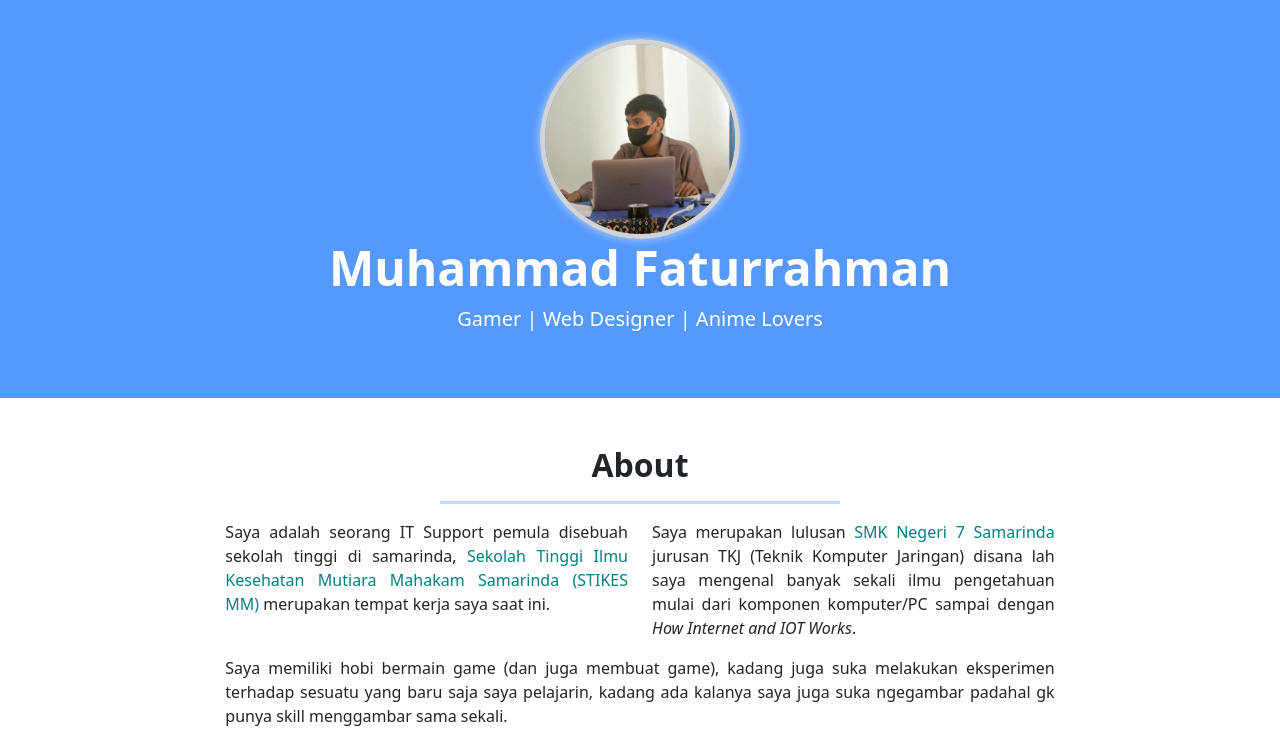
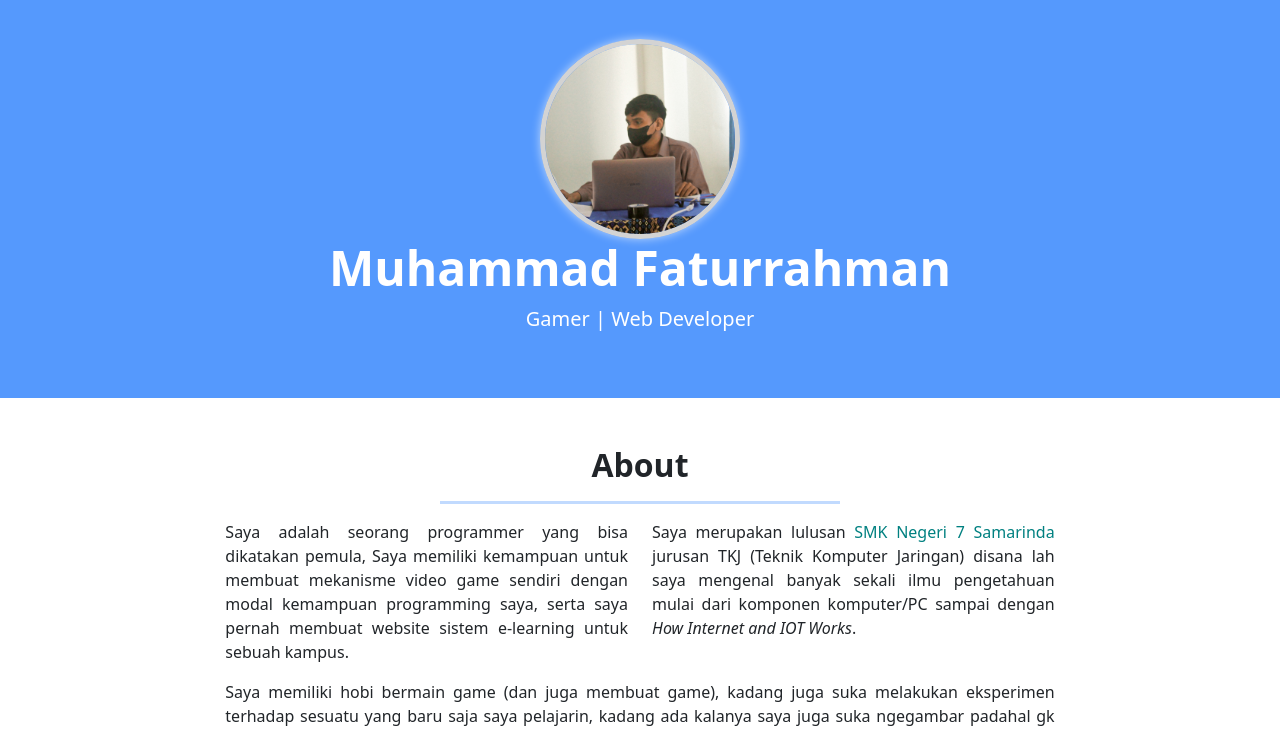
Before and after one commit to farumn/farumn.github.io, a plain HTML site: page index.html in a window 1280 px wide. Shown: the part 67-799 px from the top of the page. Drawn offline with Linux system fonts and the light colour scheme.

Commit message:
Update Portfolio

```diff
--- a/index.html
+++ b/index.html
@@ -46,7 +46,7 @@
         <div class="container-fluid">
           <img src="img/foto.jpg" alt="foto_profile" class="rounded-circle">
           <h1 class="display-5 fw-bold">Muhammad Faturrahman</h1>
-          <p class="fs-5">Gamer | Web Designer | Anime Lovers</p>
+          <p class="fs-5">Gamer | Web Developer</p>
         </div>
       </div>
     </div>
@@ -63,7 +63,7 @@
         </div>
         <div class="row justify-content-sm-center">
           <div class="col-sm-4">
-            <p>Saya adalah seorang IT Support pemula disebuah sekolah tinggi di samarinda, <a href="https://stikesmm.ac.id" target="_blank">Sekolah Tinggi Ilmu Kesehatan Mutiara Mahakam Samarinda (STIKES MM)</a> merupakan tempat kerja saya saat ini.</p>
+            <p>Saya adalah seorang programmer yang bisa dikatakan pemula, Saya memiliki kemampuan untuk membuat mekanisme video game sendiri dengan modal kemampuan programming saya, serta saya pernah membuat website sistem e-learning untuk sebuah kampus.</p>
           </div>
           <div class="col-sm-4">
             <p>Saya merupakan lulusan <a href="https://www.smkn7-smr.sch.id/" target="_blank">SMK Negeri 7 Samarinda</a> jurusan TKJ (Teknik Komputer Jaringan) disana lah saya mengenal banyak sekali ilmu pengetahuan mulai dari komponen komputer/PC sampai dengan <em>How Internet and IOT Works</em>.</p>
```
